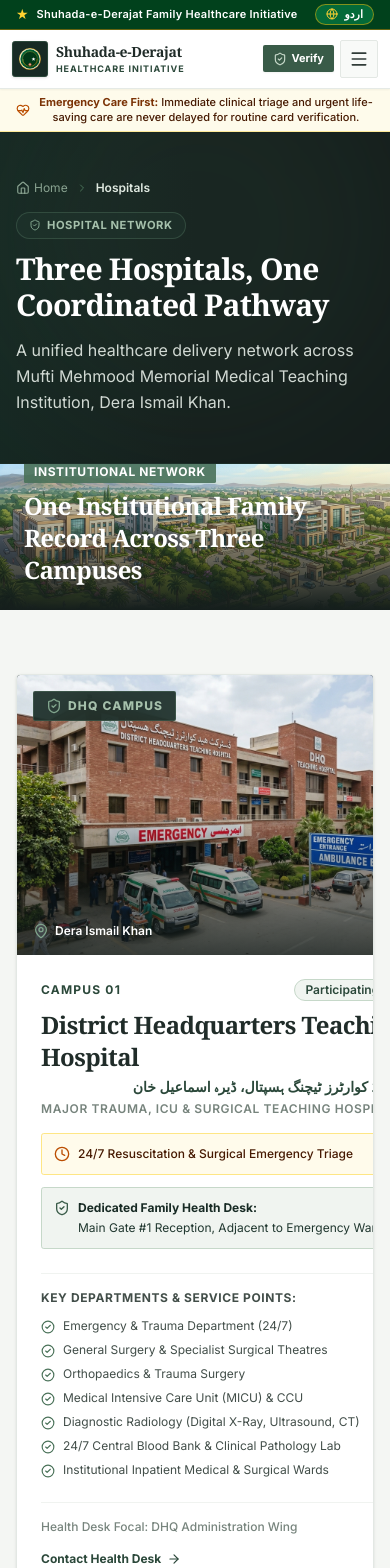
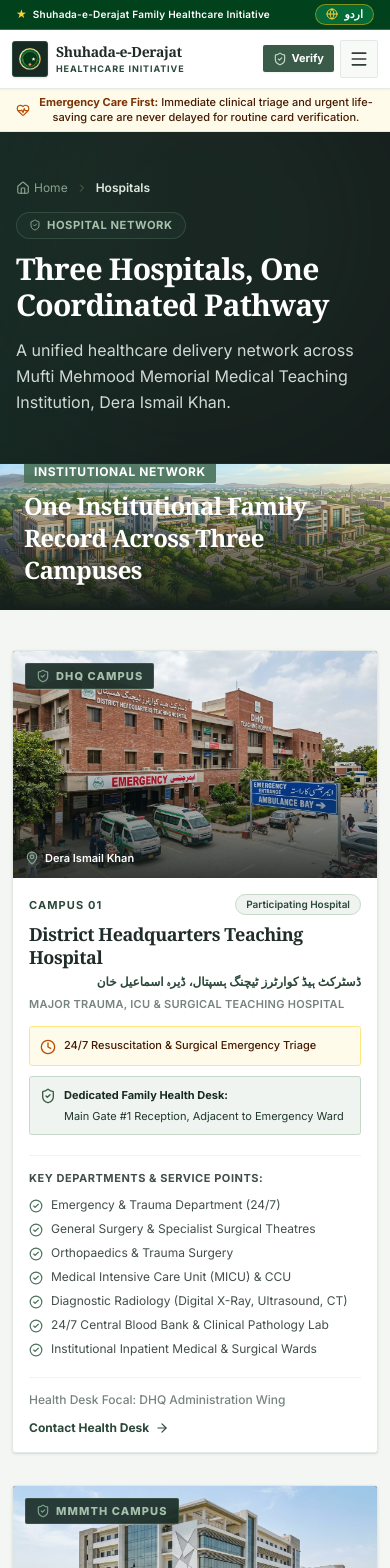
Before and after one commit to geniusdevs55118/shuhada-e-derajat, a Next.js app: page /hospitals in a window 390 px wide. Shown: the top 1568 px of the page. Built offline with nearby package versions, Linux system fonts and the light colour scheme.

Commit message:
responsiveness fixed

```diff
--- a/src/app/(public)/hospitals/page.tsx
+++ b/src/app/(public)/hospitals/page.tsx
@@ -136,16 +136,16 @@
       </section>
 
       {/* Hospital Campus Profiles */}
-      <section className="mx-auto max-w-7xl px-4 sm:px-6 lg:px-8 py-16 space-y-16">
+      <section className="mx-auto max-w-7xl px-3 sm:px-6 lg:px-8 py-10 sm:py-16 space-y-8 sm:space-y-16">
         {HOSPITALS.map((hospital, idx) => (
           <div
             key={hospital.code}
             id={hospital.anchor}
-            className="overflow-hidden rounded-3xl border border-slate-200 bg-white shadow-sm transition hover:shadow-md"
+            className="overflow-hidden rounded-2xl sm:rounded-3xl border border-slate-200 bg-white shadow-sm transition hover:shadow-md w-full max-w-full min-w-0"
           >
-            <div className="grid lg:grid-cols-12 gap-0">
+            <div className="grid grid-cols-1 lg:grid-cols-12 gap-0">
               {/* Hospital Photo */}
-              <div className="relative aspect-[16/10] lg:aspect-auto lg:col-span-5 bg-slate-950 min-h-[280px]">
+              <div className="relative aspect-[16/10] lg:aspect-auto lg:col-span-5 bg-slate-950 min-h-[220px] sm:min-h-[280px]">
                 <Image
                   src={hospital.image}
                   alt={hospital.name}
@@ -155,77 +155,77 @@
                 />
                 <div className="absolute inset-0 bg-gradient-to-t from-slate-950/80 via-transparent to-transparent lg:hidden" />
 
-                <div className="absolute top-4 left-4">
-                  <span className="inline-flex items-center gap-1.5 rounded-lg bg-emerald-950/90 px-3 py-1.5 text-xs font-extrabold uppercase tracking-widest text-emerald-300 backdrop-blur-md border border-emerald-500/30">
-                    <ShieldCheck className="size-4 text-emerald-400" />
+                <div className="absolute top-3 left-3 sm:top-4 sm:left-4">
+                  <span className="inline-flex items-center gap-1.5 rounded-lg bg-emerald-950/90 px-2.5 py-1 sm:px-3 sm:py-1.5 text-[11px] sm:text-xs font-extrabold uppercase tracking-widest text-emerald-300 backdrop-blur-md border border-emerald-500/30">
+                    <ShieldCheck className="size-3.5 sm:size-4 text-emerald-400" />
                     {hospital.code} Campus
                   </span>
                 </div>
 
-                <div className="absolute bottom-4 left-4 flex items-center gap-1.5 text-xs font-semibold text-white">
-                  <MapPin className="size-4 text-emerald-400" />
+                <div className="absolute bottom-3 left-3 sm:bottom-4 sm:left-4 flex items-center gap-1.5 text-[11px] sm:text-xs font-semibold text-white">
+                  <MapPin className="size-3.5 sm:size-4 text-emerald-400" />
                   <span>{hospital.city}</span>
                 </div>
               </div>
 
               {/* Hospital Details */}
-              <div className="p-6 sm:p-8 lg:col-span-7 flex flex-col justify-between">
+              <div className="p-4 sm:p-6 lg:p-8 lg:col-span-7 flex flex-col justify-between min-w-0">
                 <div>
-                  <div className="flex items-center justify-between gap-4">
-                    <span className="text-xs font-bold uppercase tracking-widest text-emerald-800">
+                  <div className="flex flex-wrap items-center justify-between gap-2">
+                    <span className="text-[11px] sm:text-xs font-bold uppercase tracking-widest text-emerald-800">
                       Campus 0{idx + 1}
                     </span>
-                    <span className="rounded-full bg-emerald-50 px-2.5 py-0.5 text-xs font-semibold text-emerald-800 border border-emerald-200">
+                    <span className="shrink-0 rounded-full bg-emerald-50 px-2.5 py-0.5 text-[10px] sm:text-xs font-semibold text-emerald-800 border border-emerald-200">
                       Participating Hospital
                     </span>
                   </div>
 
-                  <h3 className="mt-2 font-heading text-2xl font-bold text-slate-900 sm:text-3xl">
+                  <h3 className="mt-2 font-heading text-lg sm:text-2xl lg:text-3xl font-bold text-slate-900 break-words leading-tight sm:leading-snug">
                     {hospital.name}
                   </h3>
-                  <p dir="rtl" className="mt-1 font-serif text-sm font-semibold text-emerald-800">
+                  <p dir="rtl" className="mt-1 font-serif text-xs sm:text-sm font-semibold text-emerald-800 break-words leading-relaxed">
                     {hospital.urduName}
                   </p>
-                  <p className="mt-1 text-xs font-semibold uppercase tracking-wider text-slate-500">
+                  <p className="mt-1 text-[11px] sm:text-xs font-semibold uppercase tracking-wide text-slate-500 break-words leading-normal">
                     {hospital.code === "DWCH" ? "Maternal, women and child healthcare." : hospital.type}
                   </p>
 
                   {/* 24/7 Emergency Indicator */}
-                  <div className="mt-4 flex items-center gap-2 rounded-xl bg-amber-50 p-3 text-xs font-medium text-amber-950 border border-amber-200">
-                    <Clock className="size-4 text-amber-700 shrink-0" />
-                    <span>{hospital.emergency}</span>
+                  <div className="mt-3.5 sm:mt-4 flex items-start sm:items-center gap-2 rounded-xl bg-amber-50 p-2.5 sm:p-3 text-[11px] sm:text-xs font-medium text-amber-950 border border-amber-200 break-words min-w-0">
+                    <Clock className="size-4 text-amber-700 shrink-0 mt-0.5 sm:mt-0" />
+                    <span className="break-words">{hospital.emergency}</span>
                   </div>
 
                   {/* Shuhada Health Desk Location */}
-                  <div className="mt-3 rounded-xl bg-emerald-50 p-3 text-xs border border-emerald-200">
+                  <div className="mt-2.5 sm:mt-3 rounded-xl bg-emerald-50 p-2.5 sm:p-3 text-[11px] sm:text-xs border border-emerald-200 break-words min-w-0">
                     <div className="flex items-center gap-2 font-bold text-emerald-950">
-                      <ShieldCheck className="size-4 text-emerald-700" />
+                      <ShieldCheck className="size-4 text-emerald-700 shrink-0" />
                       <span>Dedicated Family Health Desk:</span>
                     </div>
-                    <p className="mt-1 text-emerald-900 pl-6">{hospital.healthDesk}</p>
+                    <p className="mt-1 text-emerald-900 pl-6 break-words">{hospital.healthDesk}</p>
                   </div>
 
                   {/* Departments Checklist */}
-                  <div className="mt-6 border-t border-slate-100 pt-4">
-                    <p className="text-xs font-bold uppercase tracking-wider text-slate-700 mb-3">
+                  <div className="mt-5 sm:mt-6 border-t border-slate-100 pt-3.5 sm:pt-4">
+                    <p className="text-[11px] sm:text-xs font-bold uppercase tracking-wider text-slate-700 mb-2.5 sm:mb-3">
                       Key Departments & Service Points:
                     </p>
-                    <div className="grid sm:grid-cols-2 gap-2 text-xs text-slate-700">
+                    <div className="grid grid-cols-1 sm:grid-cols-2 gap-2 text-xs text-slate-700">
                       {hospital.departments.map((dept) => (
-                        <div key={dept} className="flex items-start gap-2">
+                        <div key={dept} className="flex items-start gap-2 min-w-0">
                           <CheckCircle2 className="size-3.5 text-emerald-600 shrink-0 mt-0.5" />
-                          <span>{dept}</span>
+                          <span className="break-words">{dept}</span>
                         </div>
                       ))}
                     </div>
                   </div>
                 </div>
 
-                <div className="mt-6 border-t border-slate-100 pt-4 flex flex-wrap items-center justify-between gap-4">
-                  <span className="text-xs font-medium text-slate-500">{hospital.deskContact}</span>
+                <div className="mt-5 sm:mt-6 border-t border-slate-100 pt-3.5 sm:pt-4 flex flex-wrap items-center justify-between gap-3">
+                  <span className="text-xs font-medium text-slate-500 break-words">{hospital.deskContact}</span>
                   <Link
                     href="/contact"
-                    className="inline-flex items-center gap-1.5 text-xs font-bold text-emerald-800 hover:text-emerald-600 transition"
+                    className="inline-flex items-center gap-1.5 text-xs font-bold text-emerald-800 hover:text-emerald-600 transition shrink-0"
                   >
                     <span>Contact Health Desk</span>
                     <ArrowRight className="size-3.5" />
--- a/src/app/(public)/verify/[qr]/page.tsx
+++ b/src/app/(public)/verify/[qr]/page.tsx
@@ -193,8 +193,8 @@
                   <span>Authorized Family Beneficiaries</span>
                 </div>
 
-                <div className="overflow-hidden rounded-2xl border border-slate-200">
-                  <table className="w-full text-left text-xs">
+                <div className="overflow-x-auto rounded-2xl border border-slate-200">
+                  <table className="w-full min-w-[480px] text-left text-xs">
                     <thead className="bg-slate-50 text-slate-600 uppercase tracking-wider text-[0.68rem] border-b border-slate-200">
                       <tr>
                         <th className="p-3.5 font-bold">Beneficiary Name</th>
--- a/src/components/public/public-header.tsx
+++ b/src/components/public/public-header.tsx
@@ -339,9 +339,9 @@
       <div className="bg-[#01411c] text-emerald-100 text-xs border-b border-amber-500/40">
         <div className="mx-auto flex max-w-7xl items-center justify-between gap-3 px-4 py-1 sm:px-6 lg:px-8">
           {/* Left badge */}
-          <div className="flex items-center gap-2 min-w-0">
-            <span className="text-amber-300 font-serif text-sm">★</span>
-            <span className="font-semibold tracking-wide text-white truncate text-[11px] sm:text-xs">
+          <div className="flex items-center gap-1.5 sm:gap-2 min-w-0">
+            <span className="text-amber-300 font-serif text-xs sm:text-sm shrink-0">★</span>
+            <span className="font-semibold tracking-wide text-white truncate text-[10px] sm:text-xs">
               <span className="hidden sm:inline">Mufti Mehmood Memorial MTI • </span>
               Shuhada-e-Derajat Family Healthcare Initiative
             </span>
```
Also changed, not shown: src/components/dashboard/dashboard-shell.tsx (+12 -12 lines), src/components/dashboard/helpdesk-mode-tabs.tsx (+24 -24 lines), src/components/public/hospitals-slider.tsx (+14 -14 lines).
